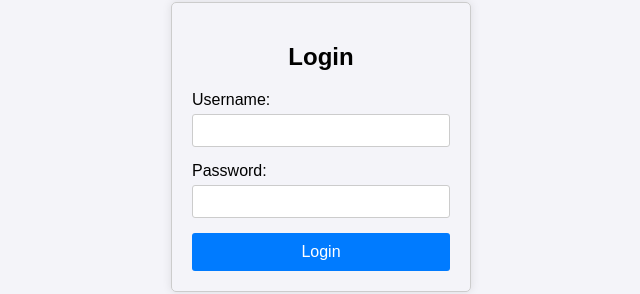
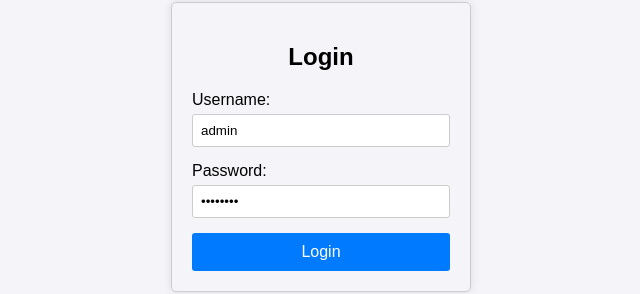
Before and after one commit to dongcheng702/InternalManagementSystem, a React (Create React App) app: page / in a window 1280 px wide. Shown: the part 98-392 px from the top of the page, without its empty margins (319-959 px from the left). Built offline with nearby package versions, Linux system fonts and the light colour scheme.

Commit message:
更新 Login.jsx

```diff
--- a/src/components/Login.jsx
+++ b/src/components/Login.jsx
@@ -1,25 +1,28 @@
-import React, { useState } from 'react';
-import { useNavigate } from 'react-router-dom';
-import axios from 'axios';
-import './Login.css';
+import React, { useState } from "react";
+import { useNavigate } from "react-router-dom";
+import axios from "axios";
+import "./Login.css";
 
 const Login = () => {
-  const [username, setUsername] = useState('');
-  const [password, setPassword] = useState('');
+  const [username, setUsername] = useState("admin");
+  const [password, setPassword] = useState("password");
   const navigate = useNavigate();
 
   const handleLogin = async (e) => {
     e.preventDefault();
     try {
-      const response = await axios.post('http://localhost:8080/react/login', { username, password });
+      const response = await axios.post("http://localhost:8080/react/login", {
+        username,
+        password,
+      });
       const result = response.data;
       if (result.status) {
-        navigate('/menu');
+        navigate("/menu");
       } else {
         alert(result.message);
       }
     } catch (error) {
-      console.error('There was an error logging in!', error);
+      console.error("There was an error logging in!", error);
     }
   };
 
@@ -47,7 +50,9 @@ const Login = () => {
             required
           />
         </div>
-        <button type="submit" className="login-button">Login</button>
+        <button type="submit" className="login-button">
+          Login
+        </button>
       </form>
     </div>
   );
```
